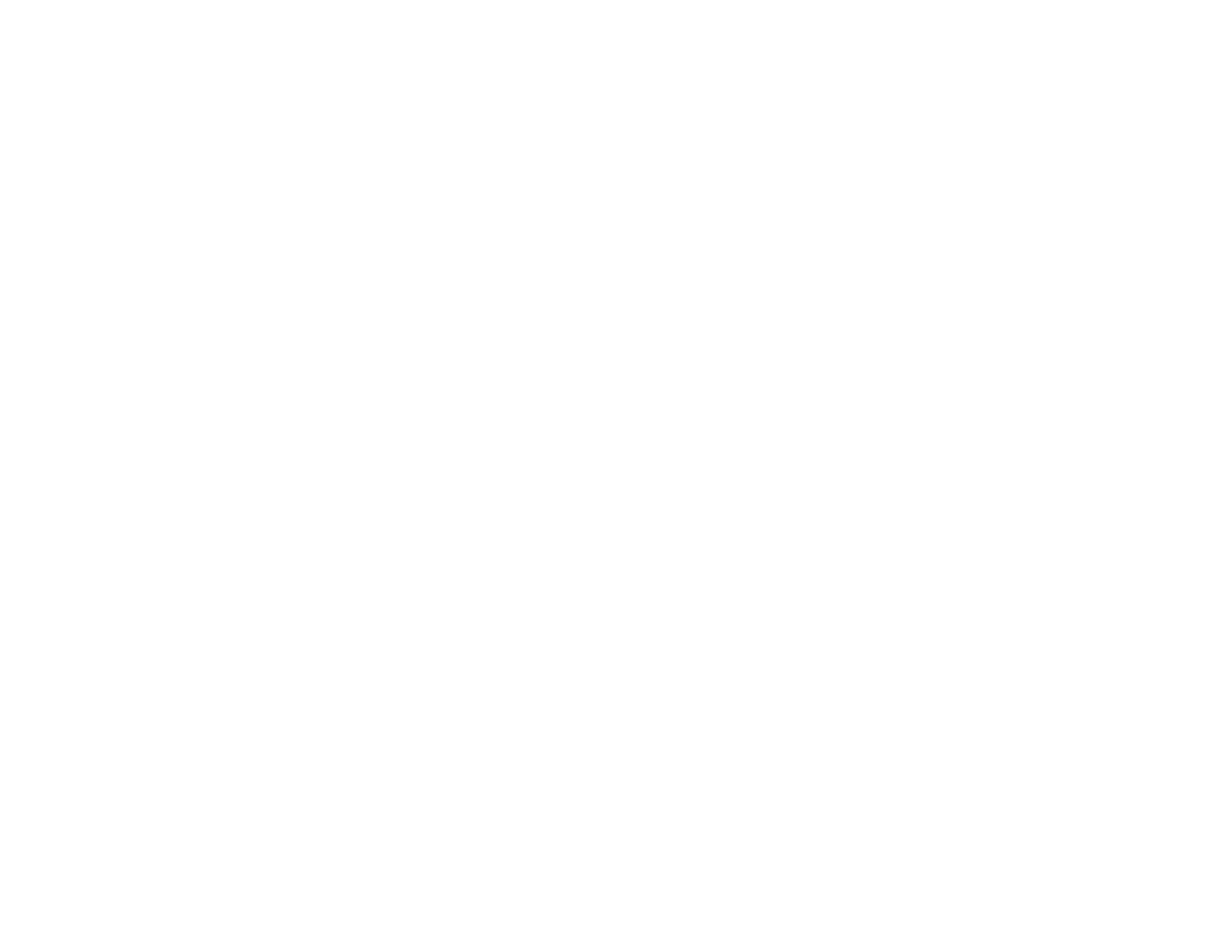
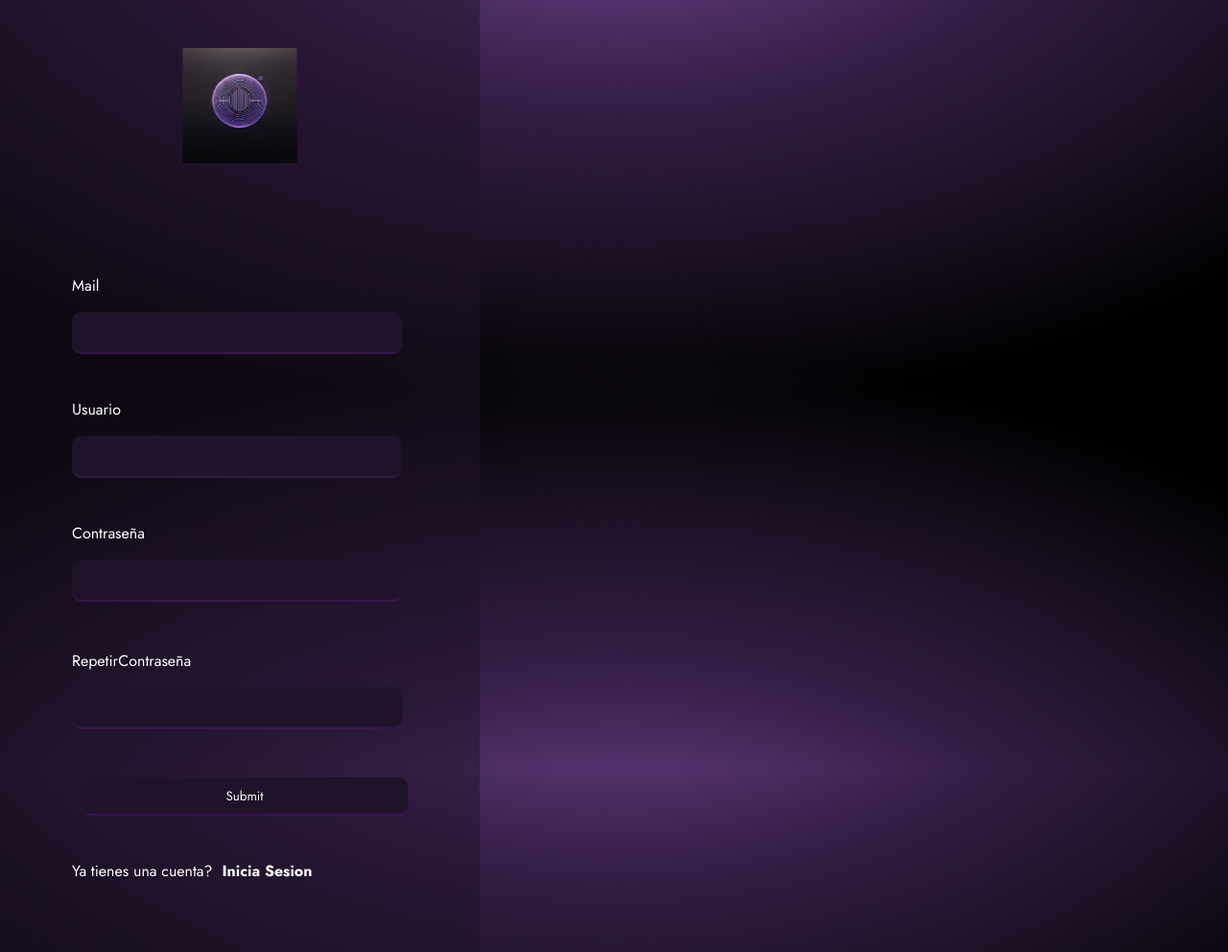
Before and after one commit to jjoacoramirez/SoundSphere, a plain HTML site: page Register.html in a window 1280 px wide. Shown: the whole page at 96% size. Before the commit the page ends 800 px from the top, so only its background shows below. Drawn offline with Linux system fonts and the light colour scheme.

Commit message:
login button

```diff
--- a/Register.html
+++ b/Register.html
@@ -0,0 +1,42 @@
+<!DOCTYPE html>
+<html lang="en">
+<head>
+    <meta charset="UTF-8">
+    <meta name="viewport" content="width=device-width, initial-scale=1.0">
+    <title>Document</title>
+    <link rel="stylesheet" href="styles.css">
+    <link rel="stylesheet" href="styles.css">
+    <link rel="preconnect" href="https://fonts.googleapis.com">
+    <link rel="preconnect" href="https://fonts.gstatic.com" crossorigin>
+    <link href="https://fonts.googleapis.com/css2?family=Jost:ital,wght@0,100..900;1,100..900&display=swap" rel="stylesheet">
+</head>
+<body>
+    <div class="login-container">
+        <img src="img/Logo.png" alt="" class="logo">
+        <div class="main">
+            <form action=""></form>
+                <div class="mail">
+                    <p>Mail</p>
+                    <input type="email" name="mail" id="#">
+                </div>
+                <div class="usuario">
+                    <p>Usuario</p>
+                    <input type="text" name="name" id="#">
+                </div>
+                <div class="password">
+                    <p>Contraseña</p>
+                    <input type="password" name="Contraseña" id="#">
+                </div>
+                <div class="password">
+                    <p>RepetirContraseña</p>
+                    <input type="password" name="Contraseña" id="#">
+                </div>
+                <div class="enviar">
+                    <a href="Inicio.html"><input type="submit" name="enviar" id="enviar"></a>
+                </div>
+                <p>Ya tienes una cuenta?<a href="login.html"><b>Inicia Sesion</b></a></p>
+            </form>
+        </div>
+    </div>
+</body>
+</html>
--- a/styles.css
+++ b/styles.css
@@ -113,16 +113,15 @@ body{
 .login-container{
     display: flex;
     flex-direction: column;
-    height: 100%;
-    width: 720px;
+    height: 992px;
+    width: 500px;
     align-items: center;
-    justify-content:space-between;
     background-color: rgba(31, 19, 41, 0.5);
-    padding-bottom: 500px;
-    padding: 300px;
 }
 
 .login-container img{
+    margin-top: 50px;
+    margin-bottom: 100px;
     height: 120px;
     width: 120px;
 }
@@ -131,11 +130,26 @@ body{
     width: 340px;
     height: 40px;
     background-color: #1f1329;
-    border-bottom:  solid #371652 1px;
+    border-bottom:  solid #371652 2px;
     border-radius: 10px;
     border-top: none;
     border-right: none;
     border-left: none;
+    margin-bottom: 30px;
+}
+
+.main .password{
+    margin-bottom: 20px;
+}
+
+.main #enviar{
+    color: white;
+}
+
+.main a{
+    color: white;
+    text-decoration: none;
+    margin-left: 10px;
 }
 
 .multimedia {
```
Also changed, not shown: Biblioteca.html (+1 -1 lines), Explorar.html (+1 -1 lines), Inicio.html (+1 -1 lines), login.html (+3 -1 lines).
